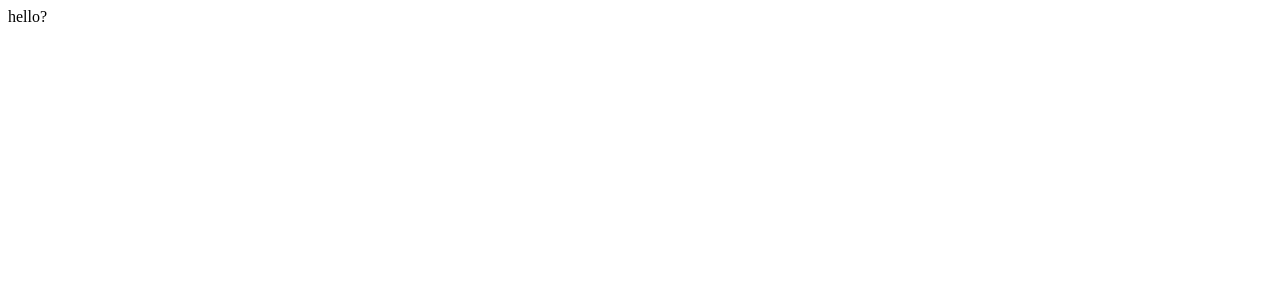
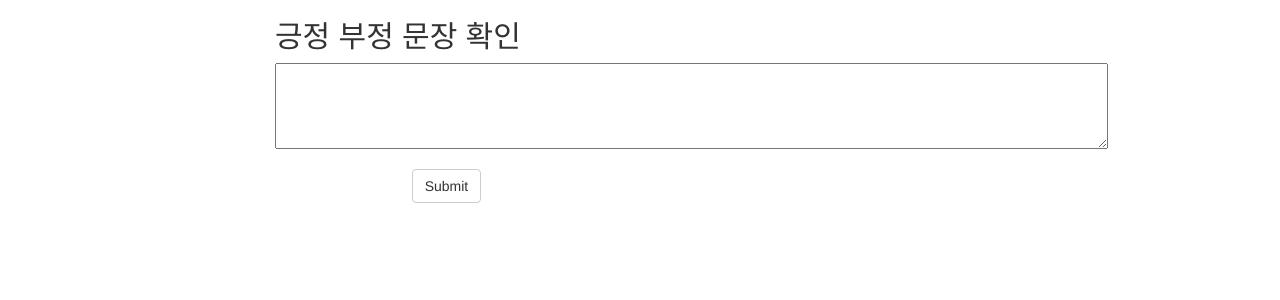
Before and after one commit to uiandwe/Naive-Bayes-classification, a Flask app: page / in a window 1280 px wide. Before the commit the part shown is almost empty. Shown: the top 300 px of the page. Run offline with Flask 2, Linux system fonts and the light colour scheme; some libraries are stand-ins or nearby versions.

Commit message:
기본 스케폴딩

```diff
--- a/server.py
+++ b/server.py
@@ -1,5 +1,5 @@
-from flask import Flask, render_template
-app = Flask(__name__)
+from flask import Flask, render_template, send_from_directory
+app = Flask(__name__, static_url_path='/static')
 
 @app.route("/")
 def index():
@@ -7,4 +7,4 @@ def index():
 
 
 if __name__ == "__main__":
-    app.run(host='127.0.0.1', port=8009)
+    app.run(host='0.0.0.0', port=8009)
--- /dev/null
+++ b/static/css/index.css
@@ -0,0 +1,4 @@
+.container-fluid{
+    width : 760px;
+    margin: 0 auto;
+}
--- a/templates/index.html
+++ b/templates/index.html
@@ -1,12 +1,34 @@
 <!DOCTYPE html>
-<html>
-<head lang="en">
-    <meta charset="UTF-8">
-    <title></title>
+<html lang="ko">
+<head>
+  <title>긍정 부정</title>
+  <meta charset="utf-8">
+  <meta name="viewport" content="width=device-width, initial-scale=1">
+  <link rel="stylesheet" href="http://maxcdn.bootstrapcdn.com/bootstrap/3.3.6/css/bootstrap.min.css">
+    <link rel="stylesheet" href="/static/css/index.css">
+  <script src="https://ajax.googleapis.com/ajax/libs/jquery/1.12.0/jquery.min.js"></script>
+  <script src="http://maxcdn.bootstrapcdn.com/bootstrap/3.3.6/js/bootstrap.min.js"></script>
+    <link rel="shortcut icon" type="image/x-icon" href="/static/img/favicon.ico">
 </head>
 <body>
-    <div class="content">
-            hello?
-    </div>
+
+<div class="container-fluid">
+  <div class="inner">
+        <h2>긍정 부정 문장 확인</h2>
+        <div class="">
+            <form role="form">
+                <div class="form-group">
+                    <textarea rows="4" cols="100"></textarea>
+                </div>
+                <div class="form-group">
+                    <div class="col-sm-offset-2 col-sm-10">
+                      <button type="submit" class="btn btn-default">Submit</button>
+                    </div>
+                  </div>
+            </form>
+        </div>
+  </div>
+</div>
+
 </body>
 </html>
```
Also changed, not shown: static/img/background.jpg (added), static/img/favicon.ico (added).
